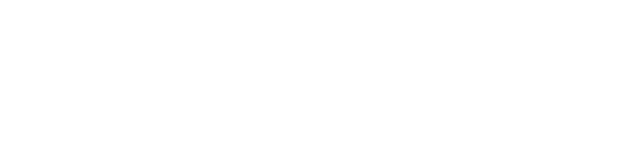
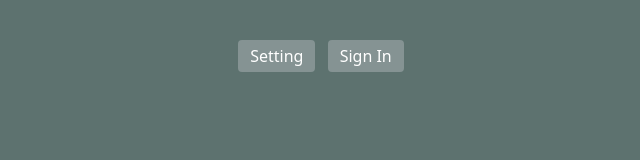
Before and after one commit to Khadeej01/Productivity-App, a plain HTML site: page kanjereb.html in a window 1280 px wide. Shown: the whole page, without its empty margins (319-959 px from the left). Drawn offline with nearby package versions, Linux system fonts and the light colour scheme.

Commit message:
the Header

```diff
--- a/kanjereb.html
+++ b/kanjereb.html
@@ -3,9 +3,19 @@
 <head>
     <meta charset="UTF-8">
     <meta name="viewport" content="width=device-width, initial-scale=1.0">
-    <title>Document</title>
+    <title>Pomodoro Timer</title>
+    <script src="https://cdn.tailwindcss.com"></script>
 </head>
-<body>
+<body class="bg-[#5D726F] text-white flex flex-col items-center py-10">
+
+    <!-- Header -->
+    <header class="">
+        <div class="space-x-2">
+            <button class="bg-[#859393] px-3 py-1 rounded">Setting</button>
+            <button class="bg-[#859393] px-3 py-1 rounded">Sign In</button>
+        </div>
+    </header>
+
 
 </body>
 </html>
```
